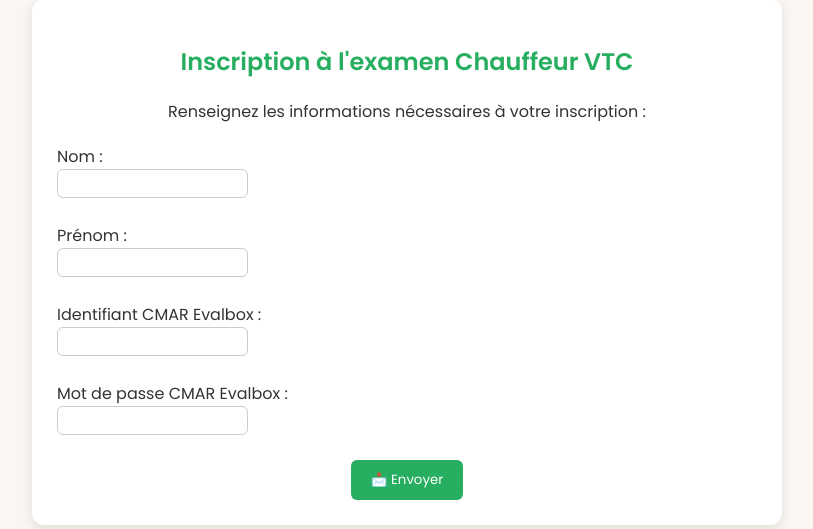
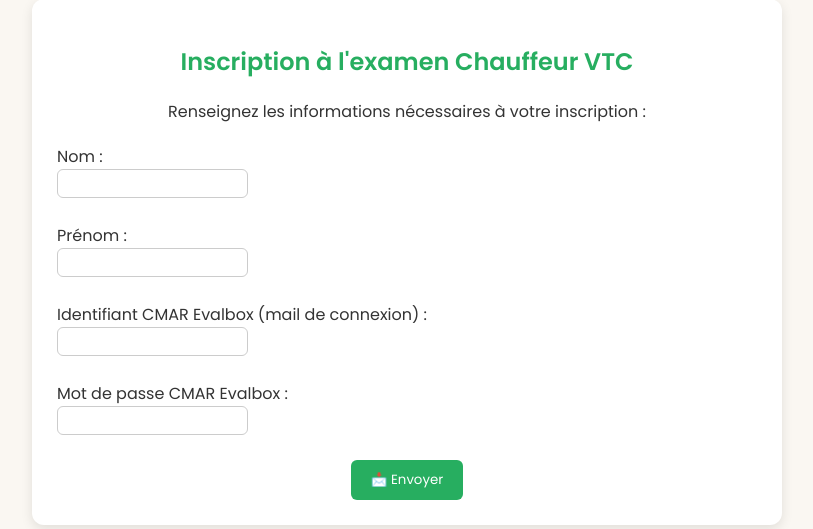
Before and after one commit to integraleacademy/vtc, a Flask app: page / in a window 1280 px wide. Shown: the part 161-690 px from the top of the page, without its empty margins (233-1046 px from the left). Run offline with Flask 3, Linux system fonts and the light colour scheme; parts of the project's set-up code (start-up, migrations or seed data) failed here and were passed over.

Commit message:
Update index.html

```diff
--- a/templates/index.html
+++ b/templates/index.html
@@ -12,7 +12,7 @@
         <label>Prénom :</label><br>
         <input type="text" name="prenom" required><br><br>
 
-        <label>Identifiant CMAR Evalbox :</label><br>
+        <label>Identifiant CMAR Evalbox (mail de connexion) :</label><br>
         <input type="text" name="identifiant" required><br><br>
 
         <label>Mot de passe CMAR Evalbox :</label><br>
```
